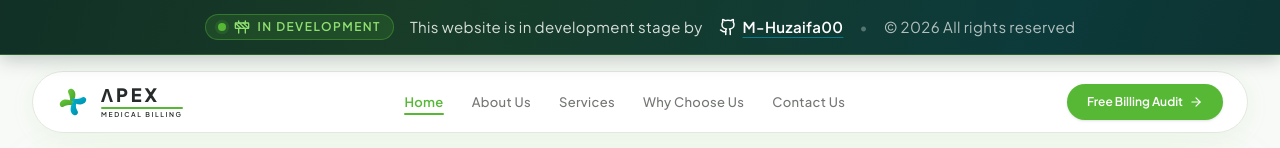
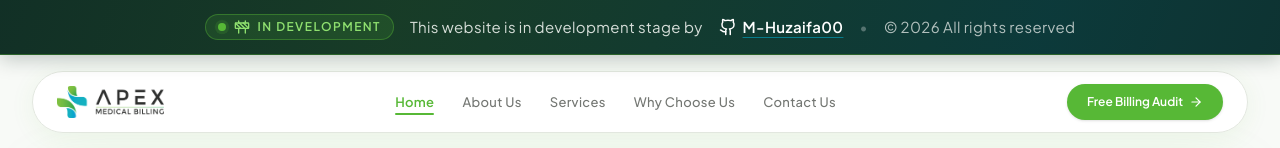
Before and after one commit to M-Huzaifa00/apex-medical-billing, a React (Vite) app: page / in a window 1280 px wide. Shown: the top 148 px of the page. Built offline with nearby package versions, Linux system fonts and the light colour scheme.

Commit message:
feat: replace SVG logo with PNG brand logo

```diff
--- a/index.html
+++ b/index.html
@@ -9,7 +9,7 @@
     <meta property="og:description" content="Apex Medical Billing delivers end-to-end revenue cycle management, certified medical coding, 98% clean claims, and rapid denial recovery for healthcare practices." />
     <meta property="og:type" content="website" />
     <meta name="twitter:card" content="summary_large_image" />
-    <link rel="icon" type="image/svg+xml" href="/assets/apex-logo.svg" />
+    <link rel="icon" type="image/png" href="/assets/apex-logo.png" />
     <link rel="preconnect" href="https://fonts.googleapis.com" />
     <link rel="preconnect" href="https://fonts.gstatic.com" crossorigin />
     <link href="https://fonts.googleapis.com/css2?family=Instrument+Serif:ital@0;1&family=Plus+Jakarta+Sans:wght@400;500;600;700;800&display=swap" rel="stylesheet" />
--- a/src/components/ApexLogo.tsx
+++ b/src/components/ApexLogo.tsx
@@ -1,7 +1,7 @@
 import React from 'react';
 
 interface ApexLogoProps {
-  variant?: 'full' | 'icon' | 'dark-bg';
+  variant?: 'full' | 'dark-bg';
   className?: string;
   size?: 'sm' | 'md' | 'lg' | 'xl';
 }
@@ -19,123 +19,18 @@ export const ApexLogo: React.FC<ApexLogoProps> = ({
     xl: 'h-16',
   };
 
-  const isDarkBg = variant === 'dark-bg';
-  const textColor = isDarkBg ? '#FFFFFF' : '#262A2B';
-  const greenColor = '#57B836';
-  const tealColor = '#00A7C7';
-
-  // SVG Mark
-  const Emblem = (
-    <svg
-      viewBox="0 0 160 160"
-      className="h-full w-auto aspect-square shrink-0"
-      fill="none"
-      xmlns="http://www.w3.org/2000/svg"
-    >
-      <defs>
-        {/* Green Gradient */}
-        <linearGradient id="apexGreenGrad" x1="0%" y1="0%" x2="100%" y2="100%">
-          <stop offset="0%" stopColor="#67C63D" />
-          <stop offset="100%" stopColor="#459F23" />
-        </linearGradient>
-
-        {/* Teal Gradient */}
-        <linearGradient id="apexTealGrad" x1="0%" y1="0%" x2="100%" y2="100%">
-          <stop offset="0%" stopColor="#00B8DC" />
-          <stop offset="100%" stopColor="#008EA7" />
-        </linearGradient>
-
-        {/* Shadow for organic depth */}
-        <filter id="softShadow" x="-10%" y="-10%" width="120%" height="120%">
-          <feDropShadow dx="0" dy="2" stdDeviation="3" floodOpacity="0.12" />
-        </filter>
-      </defs>
-
-      {/* Group scaled and centered */}
-      <g transform="translate(10, 10)">
-        {/* Top Green Ribbon */}
-        <path
-          d="M 58 4 C 68 4 82 12 82 34 C 82 52 74 64 62 76 C 59 79 56 80 52 78 C 50 76 52 70 54 62 C 58 46 54 36 46 22 C 43 16 48 4 58 4 Z"
-          fill="url(#apexGreenGrad)"
-        />
-
-        {/* Left Green Ribbon */}
-        <path
-          d="M 4 82 C 4 72 12 58 34 58 C 52 58 64 66 76 78 C 79 81 80 84 78 88 C 76 90 70 88 62 86 C 46 82 36 86 22 94 C 16 97 4 92 4 82 Z"
-          fill="url(#apexGreenGrad)"
-        />
-
-        {/* Right Cyan-Teal Ribbon */}
-        <path
-          d="M 136 58 C 136 68 128 82 106 82 C 88 82 76 74 64 62 C 61 59 60 56 62 52 C 64 50 70 52 78 54 C 94 58 104 54 118 46 C 124 43 136 48 136 58 Z"
-          fill="url(#apexTealGrad)"
-        />
-
-        {/* Bottom Cyan-Teal Ribbon */}
-        <path
-          d="M 82 136 C 72 136 58 128 58 106 C 58 88 66 76 78 64 C 81 61 84 60 88 62 C 90 64 88 70 86 78 C 82 94 86 104 94 118 C 97 124 92 136 82 136 Z"
-          fill="url(#apexTealGrad)"
-        />
-
-        {/* Crisp Center Overlap Accent Curves */}
-        <path
-          d="M 48 20 C 58 42 66 54 84 66 C 74 68 64 64 56 54 C 48 44 46 32 48 20 Z"
-          fill="#52B22E"
-          opacity="0.3"
-        />
-        <path
-          d="M 120 48 C 98 58 86 66 74 84 C 72 74 76 64 86 56 C 96 48 108 46 120 48 Z"
-          fill="#0096B3"
-          opacity="0.3"
-        />
-      </g>
-    </svg>
-  );
-
-  if (variant === 'icon') {
-    return <div className={`${heights[size]} ${className}`}>{Emblem}</div>;
-  }
+  // Same artwork with the charcoal wordmark turned white, for dark backgrounds
+  const src = variant === 'dark-bg' ? '/assets/apex-logo-dark-bg.png' : '/assets/apex-logo.png';
 
   return (
-    <div className={`inline-flex items-center gap-3 ${heights[size]} ${className}`}>
-      {Emblem}
-
-      {/* Typography Lockup matching the uploaded logo */}
-      <div className="flex flex-col justify-center h-full select-none">
-        {/* "APEX" in stylized geometric typography */}
-        <div
-          className="font-bold tracking-[0.14em] leading-none"
-          style={{
-            color: textColor,
-            fontFamily: "'Plus Jakarta Sans', system-ui, -apple-system, sans-serif",
-            fontSize: size === 'sm' ? '1.15rem' : size === 'md' ? '1.45rem' : size === 'lg' ? '1.8rem' : '2.2rem',
-            letterSpacing: '0.16em',
-          }}
-        >
-          <span className="font-extrabold">ΛPEX</span>
-        </div>
-
-        {/* Green divider bar */}
-        <div
-          className="w-full my-[2.5px] rounded-full"
-          style={{
-            backgroundColor: greenColor,
-            height: size === 'sm' ? '1.5px' : '2px',
-          }}
-        />
-
-        {/* "MEDICAL BILLING" in tracked sans-serif */}
-        <div
-          className="font-semibold uppercase leading-none tracking-[0.24em]"
-          style={{
-            color: isDarkBg ? '#E6F3E6' : '#2A2E2F',
-            fontFamily: "'Plus Jakarta Sans', system-ui, -apple-system, sans-serif",
-            fontSize: size === 'sm' ? '0.42rem' : size === 'md' ? '0.55rem' : size === 'lg' ? '0.68rem' : '0.85rem',
-          }}
-        >
-          Medical Billing
-        </div>
-      </div>
+    <div className={`flex items-center ${heights[size]} ${className}`}>
+      <img
+        src={src}
+        alt="Apex Medical Billing"
+        width={4064}
+        height={1214}
+        className="h-full w-auto max-w-none"
+      />
     </div>
   );
 };
```
Also changed, not shown: public/assets/apex-logo-dark-bg.png (added), public/assets/apex-logo.png (added).
